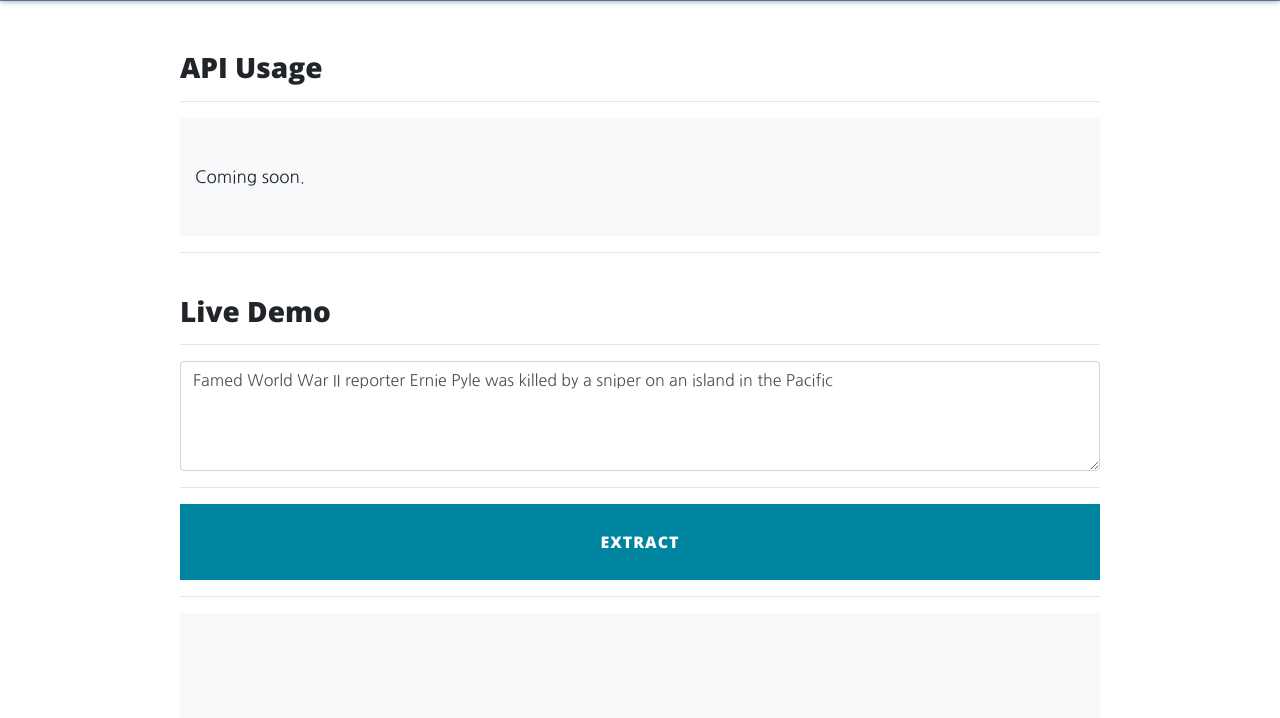
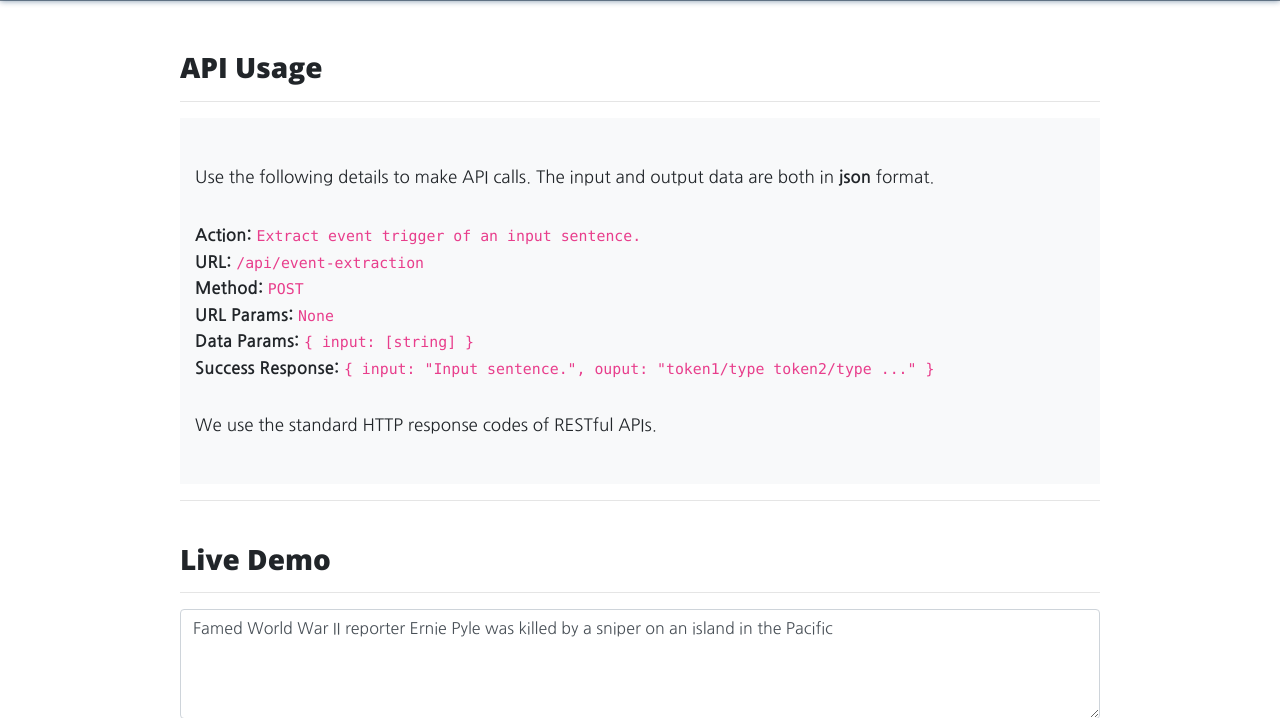
Before and after one commit to nlpcl-lab/starlab-api, a Flask app: page /event-extraction in a window 1280 px wide. Shown: the part 275-993 px from the top of the page. Run offline with Flask 2, Linux system fonts and the light colour scheme; parts of the project's set-up code (start-up, migrations or seed data) failed here and were passed over; some libraries are stand-ins or nearby versions.

Commit message:
Update API Usage of event extraction

```diff
--- a/templates/api_event_extraction.html
+++ b/templates/api_event_extraction.html
@@ -27,7 +27,20 @@
                 <h3>API Usage</h3>
                 <hr/>
                 <div class="bg-light" style="text-align:left !important; padding: 0.4cm">
-                    <p>Coming soon.</p>
+                    <p>Use the following details to make API calls. The input and output data are both in <b>json</b> format.</p>
+                    <strong>Action: </strong> <code>Extract event trigger of an input sentence.</code><br/>
+                    <strong>URL: </strong>
+                        <code>/api/event-extraction</code><br/>
+                    <strong>Method: </strong>
+                        <code>POST</code> <br/>
+                    <strong>URL Params: </strong>
+                        <code>None</code> <br/>
+                    <strong>Data Params: </strong>
+                        <code>{ input: [string] }</code> <br/>
+                    <strong>Success Response: </strong>
+                        <code>{ input: "Input sentence.", ouput: "token1/type token2/type ..." }</code> <br/>
+
+                    <p>We use the standard HTTP response codes of RESTful APIs.</p>
                 </div>
             </div>
 
@@ -78,7 +91,7 @@
             if (!event) {
               result += '<br/><br/>(Notice: There is no event in this sentence)';
             } else {
-              result += '<br/><br/>(Notice: <span style="background: rgba(255, 0, 0, 0.4);">'+event+'</span>)'
+              result += '<br/><br/>(Notice: <span style="background: rgba(255, 0, 0, 0.4);"> Event: '+event+'</span>)'
             }
             $('#output').html(result);
         }).fail(function (data) {
```
